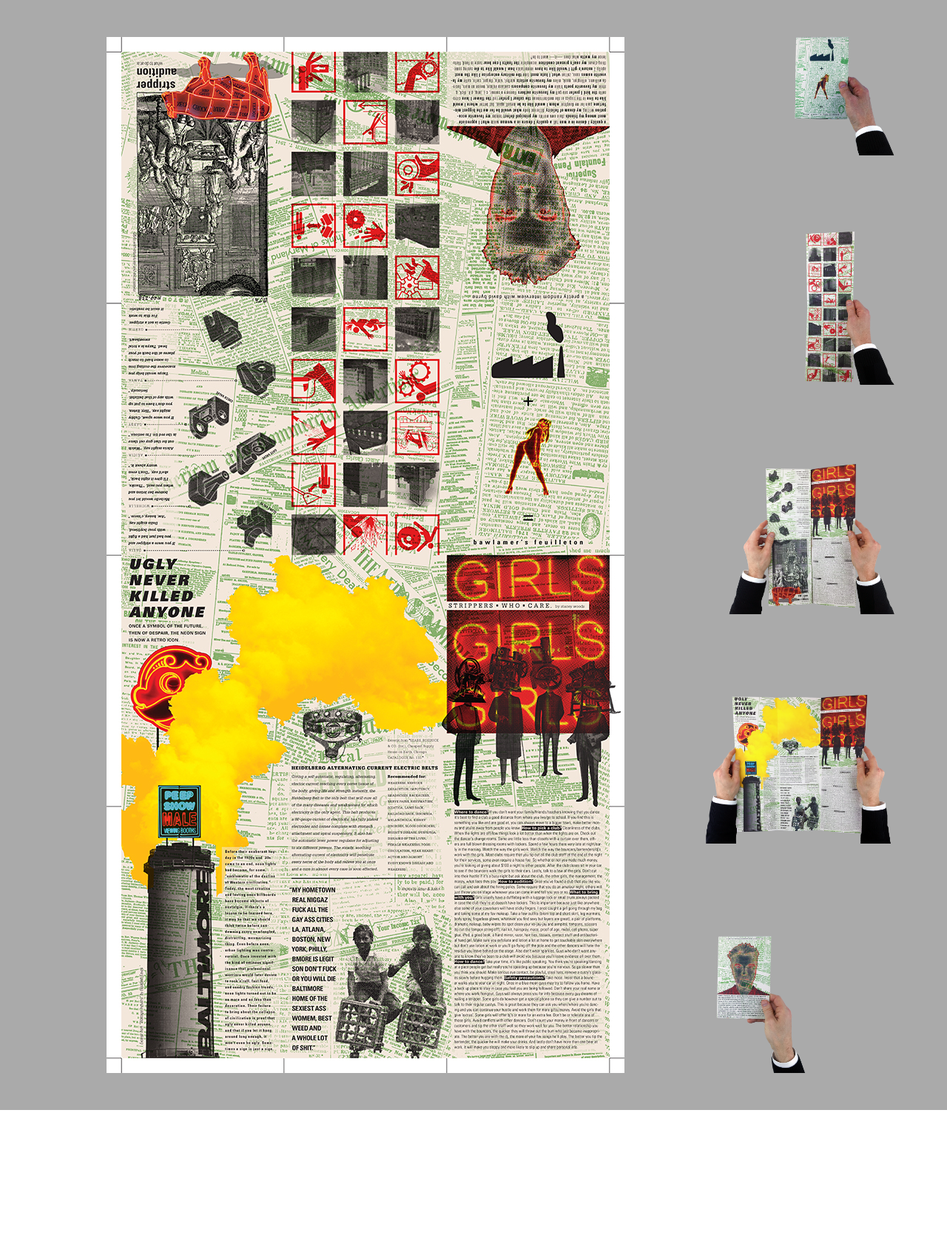
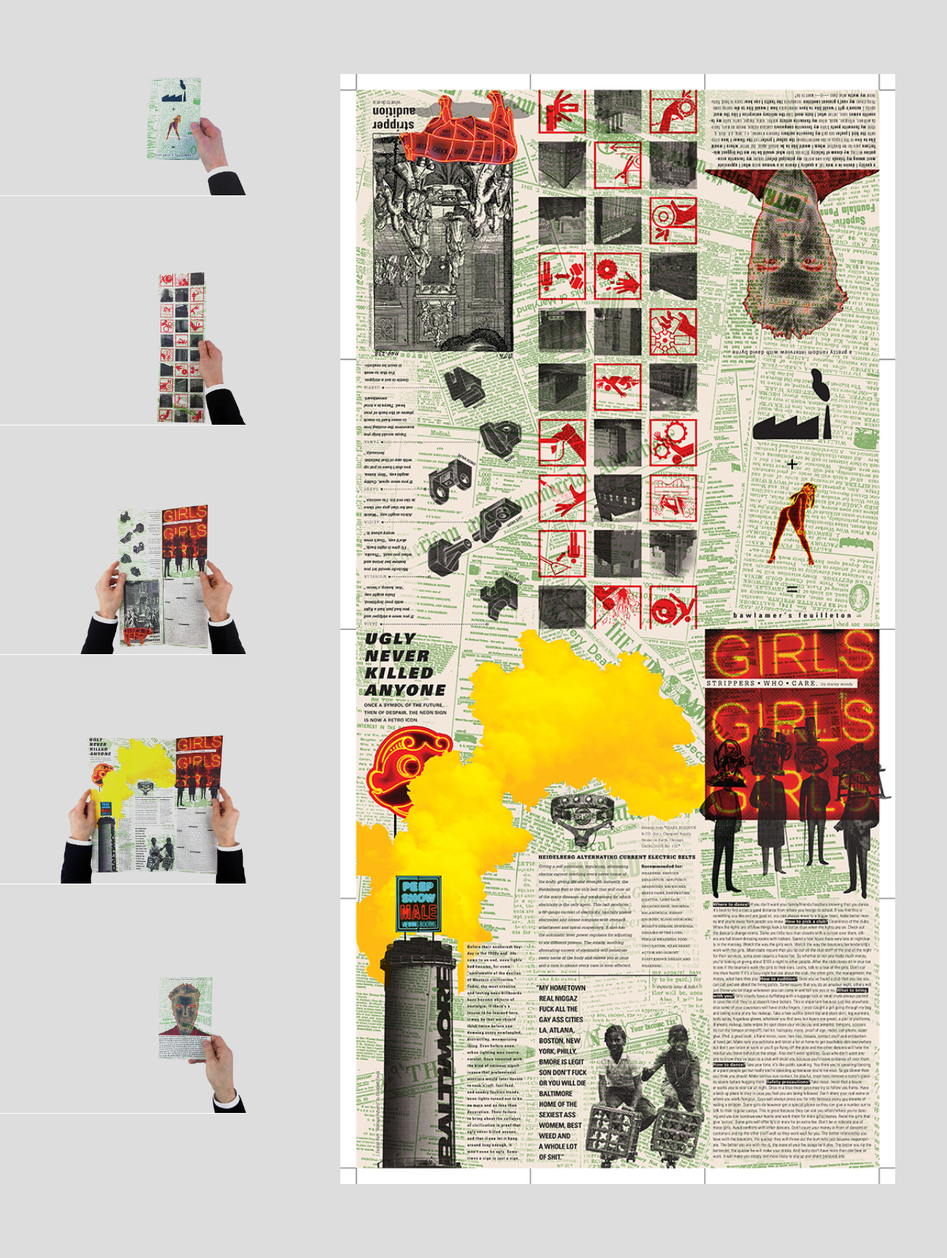
Before and after one commit to carolineportugal/estudioporto, a Jekyll site: the page built from _posts/2016-08-22-bawlamers-feuilleton.html, in a window 1280 px wide. Shown: the whole page at 74% size. Built offline with Jekyll 4.4.1, drawn with Linux system fonts in a browser that asks for light colours; nearby versions of some CDN libraries; some web fonts are replaced; before the commit the page ends 1500 px from its top, so only the background shows below that.

Commit message:
corrects small hands pictures

```diff
--- a/_posts/2016-08-22-bawlamers-feuilleton.html
+++ b/_posts/2016-08-22-bawlamers-feuilleton.html
@@ -13,19 +13,19 @@
       <div class="container">
 
         <div class="row">
-          <div class="col-sm-9">
+          <div class="col-sm-3">
             <div class="left-column">
-                <img src="/media/bawlamers-feuilleton/zine_general.jpg">
+                <div class="hands"><img src="/media/bawlamers-feuilleton/hand1.png"></div>
+                <div class="hands"><img src="/media/bawlamers-feuilleton/hand2.png"></div>
+                <div class="hands"><img src="/media/bawlamers-feuilleton/hand3.png"></div>
+                <div class="hands"><img src="/media/bawlamers-feuilleton/hand4.png"></div>
+                <div class="hands"><img src="/media/bawlamers-feuilleton/hand5.png"></div>
             </div>
           </div>
 
-          <div class="col-sm-3">
+          <div class="col-sm-8 col-sm-offset-1">
             <div class="right-column">
-                <img class="hands" src="/media/bawlamers-feuilleton/hand1.png">
-                <img class="hands" src="/media/bawlamers-feuilleton/hand2.png">
-                <img class="hands" src="/media/bawlamers-feuilleton/hand3.png">
-                <img class="hands" src="/media/bawlamers-feuilleton/hand4.png">
-                <img class="hands" src="/media/bawlamers-feuilleton/hand5.png">
+                <img src="/media/bawlamers-feuilleton/zine_general.jpg">
             </div>
           </div>
         </div>
--- a/_sass/_bawlamers-feuilleton.scss
+++ b/_sass/_bawlamers-feuilleton.scss
@@ -2,7 +2,7 @@
 // $serif-text:'Playfair Display', serif;
 // $beige:#F9F7ED;
 // $transition-time:.2s;
-$background:#aaa;
+$background:#ddd;
 
 // Code
 #bawlamers-feuilleton{
@@ -11,41 +11,47 @@
   .left-column{
     display: flex;
     flex-direction: column;
-    align-items: center;
-    padding:5rem 0;
-
-    img{
-      max-width: 700px;
-    }
-
-  }
-
-  .right-column{
-    display: flex;
-    flex-direction: column;
-    align-items: center;
+    align-items: flex-end;
   }
 
   .hands{
-    width: 100%;
     margin-bottom:10rem;
     position:relative;
 
+    img{
+      mix-blend-mode:darken;
+      // mix-blend-mode:color-burn;
+      // filter:grayscale(.5);
+      width: 100%;
+    }
   }
 
-  .hands::after{
-    content:'';
-    position:absolute;
-    width:100px;
-    bottom:0;
-    left:0;
-    background:#fff;
-    height:1px;
-    z-index:10;
+  .hands:first-child{
+    margin-top:5.5rem;
   }
 
   .hands:last-child{
     margin-bottom:0rem;
   }
 
+  .hands:after{
+    content:"";
+    position:absolute;
+    width:999px;
+    bottom:0;
+    right:0;
+    background:#fff;
+    height:1px;
+  }
+
+  .right-column{
+    padding:10rem 0;
+    position:relative;
+
+    img{
+      width: 100%;
+    }
+
+  }
+
 }
```
Also changed, not shown: media/bawlamers-feuilleton/hand1.png, media/bawlamers-feuilleton/hand2.png, media/bawlamers-feuilleton/hand3.png, media/bawlamers-feuilleton/hand4.png, media/bawlamers-feuilleton/hand5.png.
